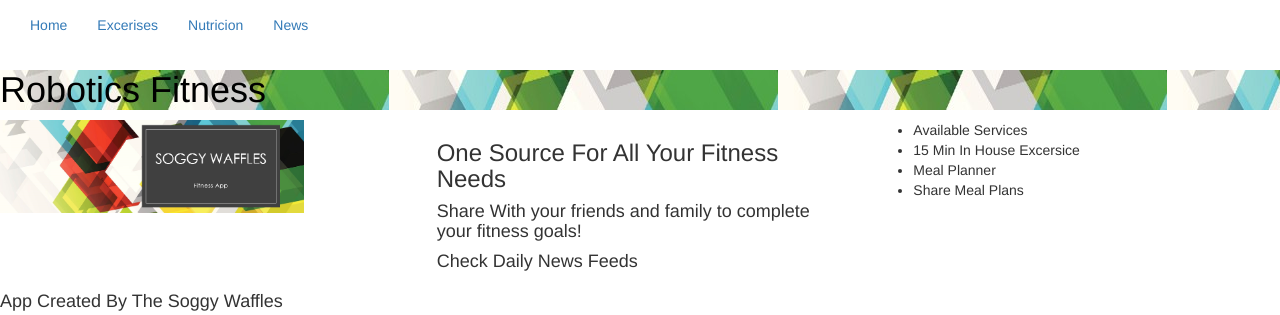
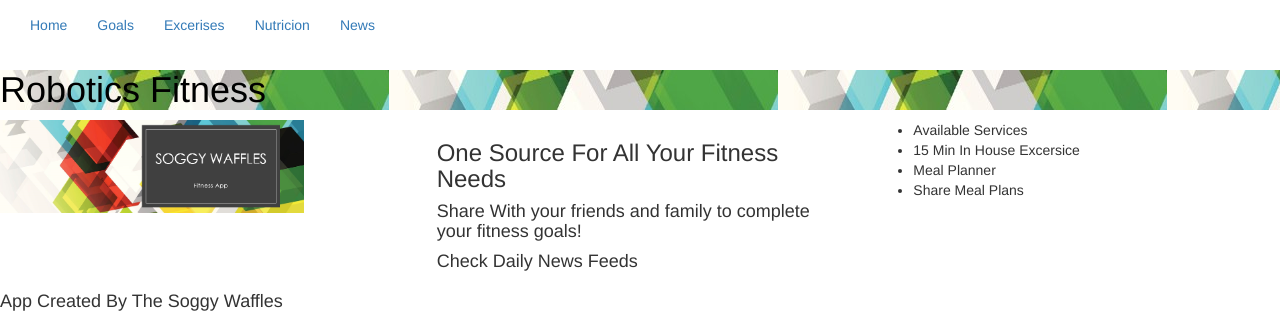
Before and after one commit to iramlopez/puentesms, a PHP site: page /index.php in a window 1280 px wide. Shown: the top 315 px of the page. Run offline with PHP 8.4, Linux system fonts and the light colour scheme.

Commit message:
Second Entry

```diff
--- a/header.php
+++ b/header.php
@@ -1,6 +1,7 @@
 <div id="navbar" class="navbar-collapse collapse">
             <ul class="nav navbar-nav">
               <li class="active"><a href="index.php">Home</a></li>
+			  <li><a href="goals.php">Goals</a><li>
               <li><a href="excersizelist.php">Excerises</a></li>
 			  <li><a href="nutrition.php">Nutricion</a></li>
               <li><a href="news.php">News</a></li>
```
